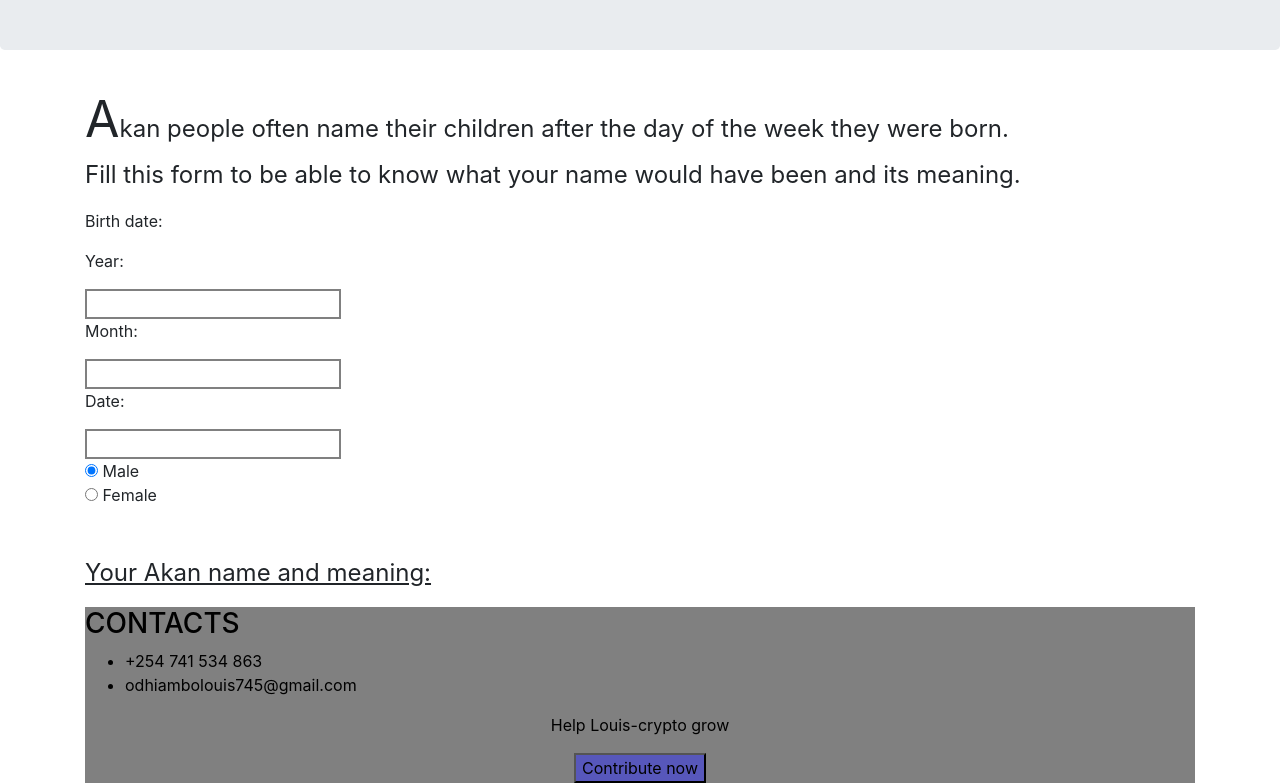
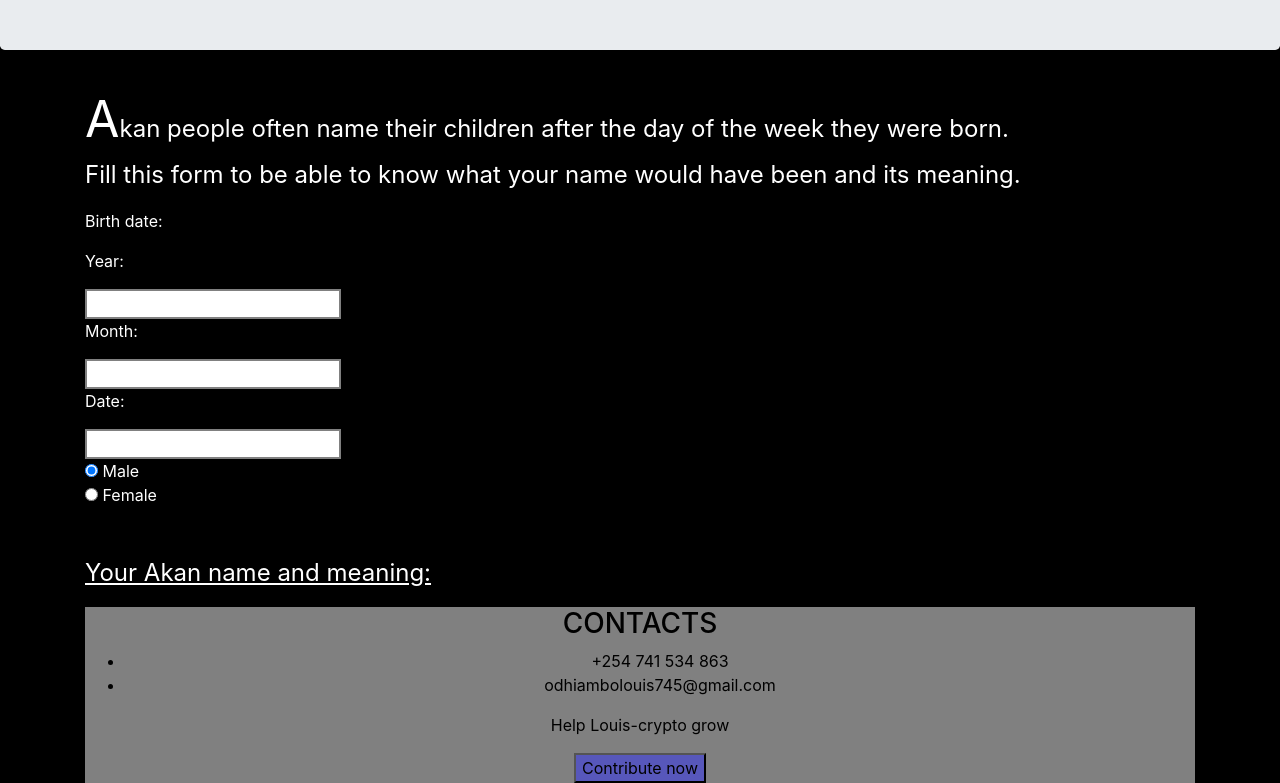
Before and after one commit to Louis-crypto/Akan-names-project., a plain HTML site: page index.html in a window 1280 px wide. Shown: the part 134-917 px from the top of the page. Drawn offline with Linux system fonts and the light colour scheme.

Commit message:
change body background-color

```diff
--- a/styles.css
+++ b/styles.css
@@ -1,3 +1,7 @@
+body{
+  background-color: black;
+  color: white;
+}
 h1{
   text-align: center;
 }
@@ -22,6 +26,7 @@ input{
 .footer{
   background-color: grey;
   color: black;
+  text-align: center;
 }
 .contribution{
   text-align: center;
```
Also changed, not shown: 1 other file.
